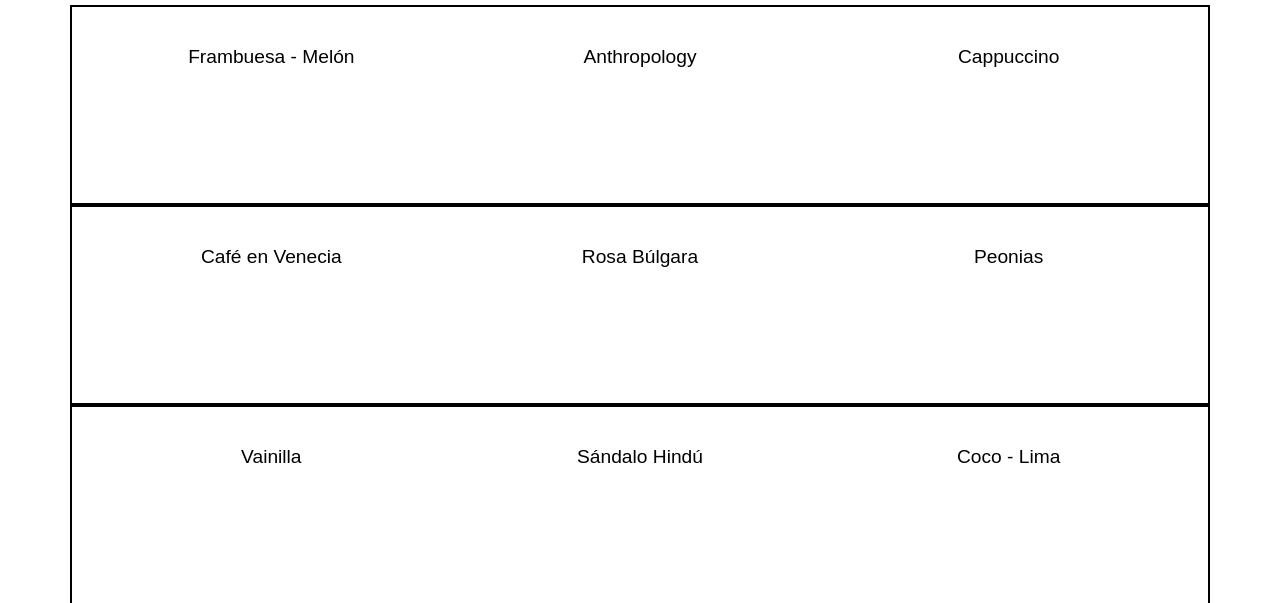
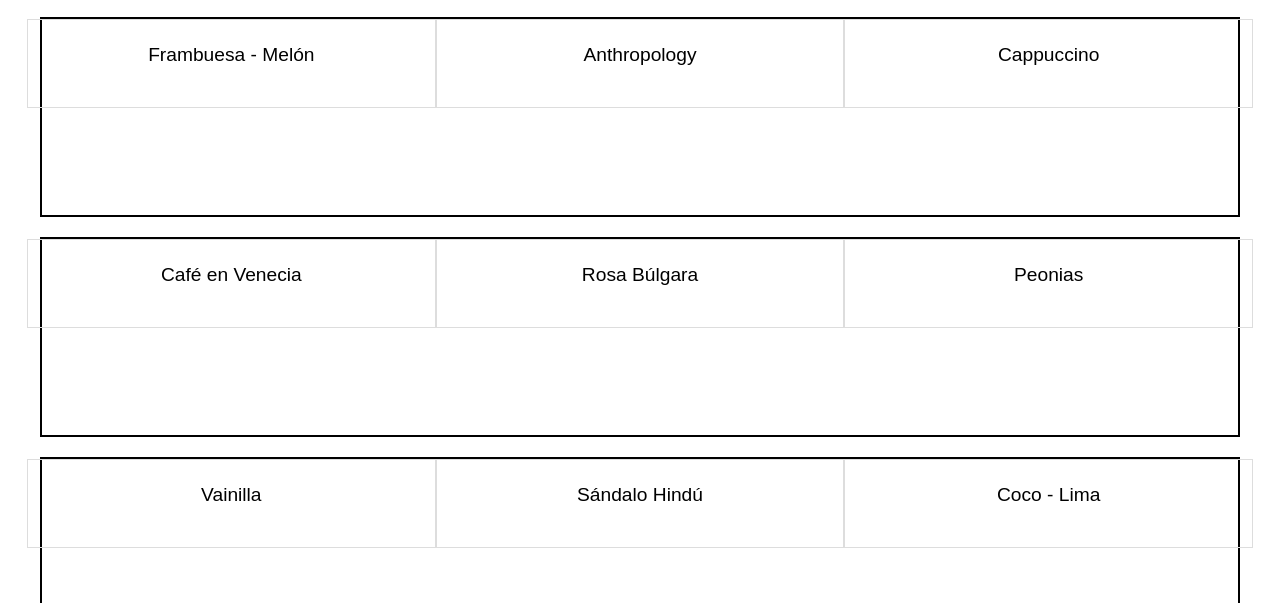
Before and after one commit to Lolamazzea/i-wish, a plain HTML site: page i wish/esencias.html in a window 1280 px wide. Shown: the part 197-800 px from the top of the page. Drawn offline with nearby package versions, Linux system fonts and the light colour scheme; some packages are replaced by stand-ins of ours; a script that the page names is missing.

Commit message:
Add files via upload

```diff
--- a/i wish/estilos.css
+++ b/i wish/estilos.css
@@ -210,7 +210,29 @@ main section{
     margin-top: 20px;
     text-align: center;
 }
+.container {
+  margin: 20px auto;
+  padding: 0;
+  max-width: 1200px;
+}
+.row {
+  display: flex;
+  flex-wrap: wrap;
+  justify-content: space-between;
+  margin: 0 -15px;
+}
 
-.container {
-    padding: 15px;
+.tamano div {
+  padding: 20px;
+  text-align: center;
+  border: 1px solid #ddd;
+  transition: background-color 0.3s ease, color 0.3s ease;
 }
+
+/* Hover effect */
+.tamano div:hover {
+  background-color: lightgray; /* Cambia el color de fondo */
+  color: #ff5733; /* Cambia el color del texto */
+  transform: scale(1.05); /* Hace un pequeño zoom */
+  box-shadow: 0 4px 8px rgba(0, 0, 0, 0.2); /* Añade sombra */
+}
```
